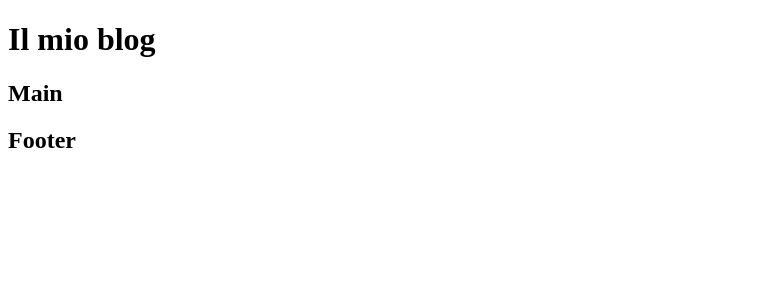
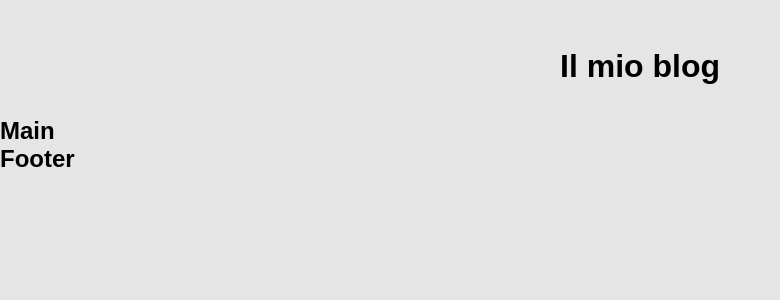
Before and after one commit to veronicamagnanimi/react-components, a React (Vite) app: page / in a window 1280 px wide. Shown: the top 300 px of the page, without its empty margins (0-780 px from the left). Built offline with nearby package versions, Linux system fonts and the light colour scheme.

Commit message:
feat: header with cssModules completed

```diff
--- a/components/AppHeader.jsx
+++ b/components/AppHeader.jsx
@@ -1,7 +1,11 @@
+import style from "./AppHeader.module.css";
+
 const AppHeader = () => {
     return (
         <header>
-            <h1>Il mio blog</h1>
+            <div className="container">
+            <h1 className={style.title}>Il mio blog</h1>
+            </div>
         </header>
     )
 }
--- /dev/null
+++ b/components/AppHeader.module.css
@@ -0,0 +1,5 @@
+.title {
+    font-size: 2rem;
+    text-align: center;
+    margin: 3rem 0 2rem 0;
+}
--- a/src/index.css
+++ b/src/index.css
@@ -0,0 +1,17 @@
+/*RESET*/
+* {
+    margin: 0;
+    padding: 0;
+    box-sizing: border-box;
+}
+
+body {
+    background-color: rgb(229, 229, 229);
+    font-family: Arial, Helvetica, sans-serif;
+}
+
+/*LAYOUT*/
+.container {
+    width: 80%;
+    margin: 0 auto;
+}
```
